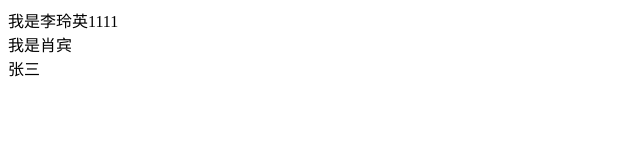
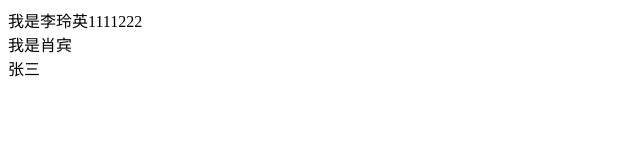
Before and after one commit to 01Lyd/my-fisrt-project, a plain HTML site: page src/index.html in a window 1280 px wide. Shown: the full height of the page, 0-640 px from the left. Drawn offline with Linux system fonts and the light colour scheme.

Commit message:
我又加了一段代码

```diff
--- a/src/index.html
+++ b/src/index.html
@@ -13,7 +13,7 @@
     <!-- 1. 多人协作开发 -->
     <div>
         <!-- 头部 -->
-        我是李玲英1111
+        我是李玲英1111222
     </div>
     <div>
         <!-- 主题内容 -->
```
